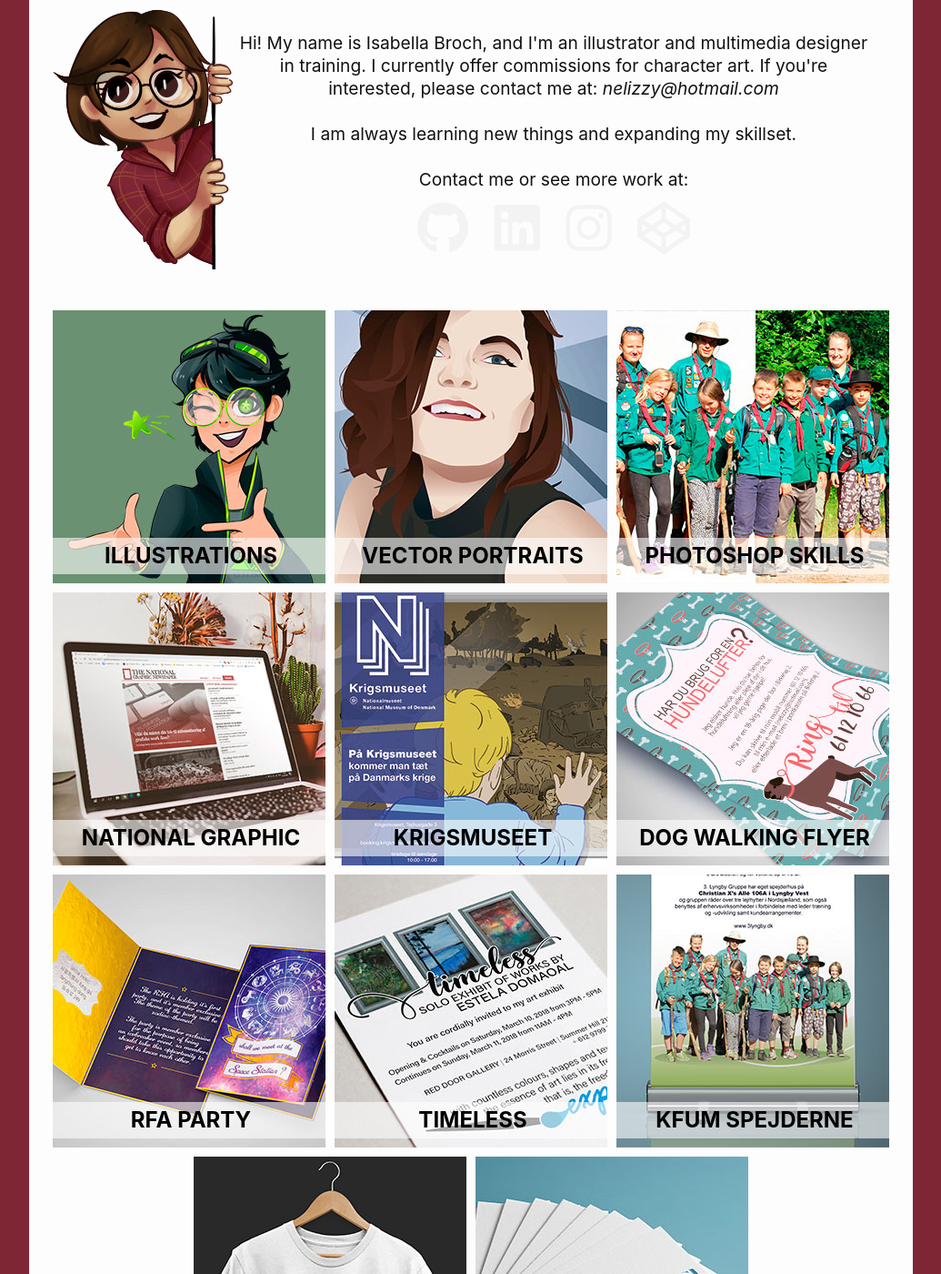
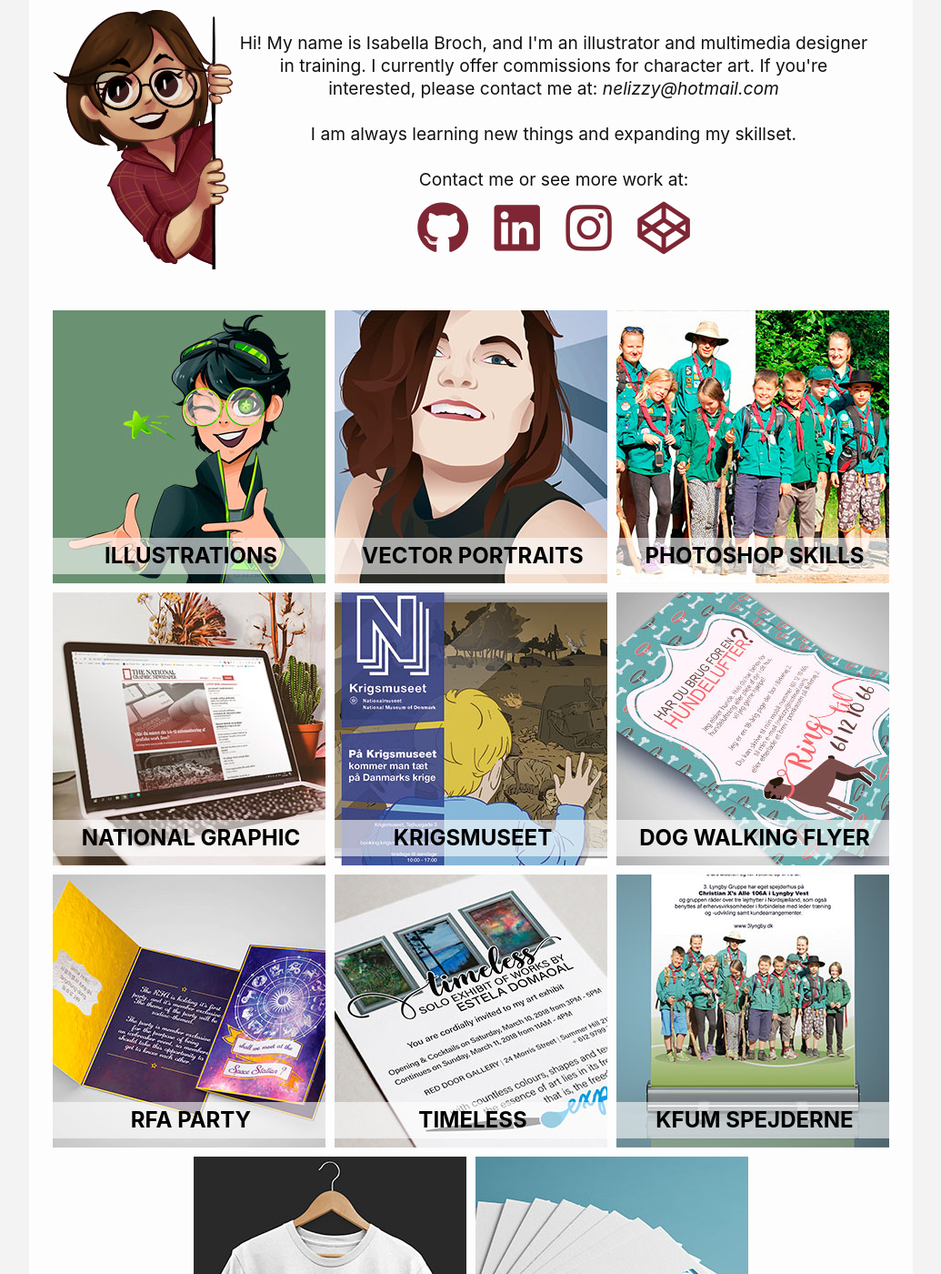
Before and after one commit to isabroch/isabroch.github.io, a Jekyll site: the page built from index.md, in a window 1280 px wide and 1400 px high. Shown: the whole window at 91% size, without its empty margins (122-1157 px from the left). Built offline with Jekyll 4.4.1, drawn with Linux system fonts in a browser that asks for light colours; nearby versions of some CDN libraries.

Commit message:
Update about.scss

```diff
--- a/_sass/yzzi/about.scss
+++ b/_sass/yzzi/about.scss
@@ -1,5 +1,5 @@
 $bg : transparent;
-$color1 : #f3f3f3;
+$color1 : #7E2634;
 
 %sizelimits {
   display: block;
@@ -8,7 +8,7 @@
 }
 
 .colorbars {
-  background: #7E2634;
+  background: #f3f3f3;
   height: 5px;
   width: 100vw;
 }
```
